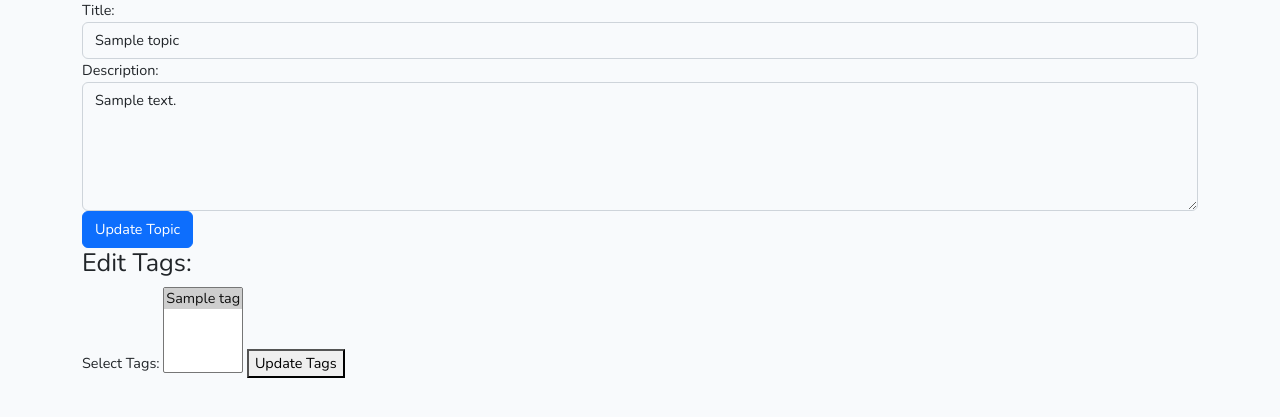
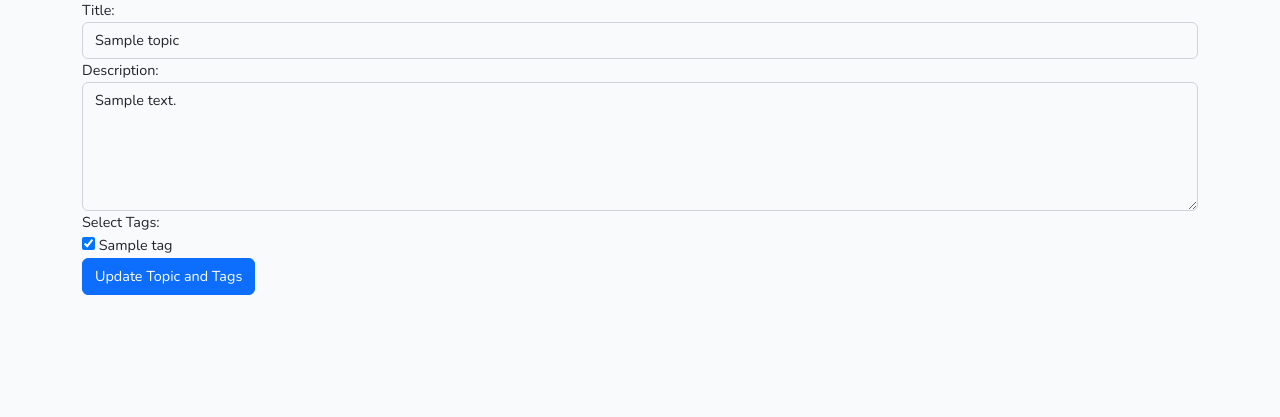
Before and after one commit to S-witsel/prg5herkansing_versie2, a Laravel app: page /topics/1/edit in a window 1280 px wide. Shown: the part 131-548 px from the top of the page. Run offline with Laravel 10, Linux system fonts and the light colour scheme; a user stored in the database is signed in; tables that the repository leaves empty hold one stand-in row (values such as "Sample post"); grey boxes marked "Sample" are stand-in pictures; style sheets or scripts are compiled from the project's sources.

Commit message:
Done i think

```diff
--- a/app/Http/Controllers/TopicController.php
+++ b/app/Http/Controllers/TopicController.php
@@ -67,12 +67,10 @@ class TopicController extends Controller
 
     public function destroy(Topic $topic)
     {
-        // Check if the authenticated user is the owner of the topic
         if (auth()->user()->id !== $topic->user_id) {
             return redirect()->route('home')->with('error', 'You do not have permission to delete this topic.');
         }
 
-        // Delete the topic
         $topic->delete();
 
         return redirect()->route('home')->with('success', 'Topic deleted successfully.');
@@ -96,19 +94,20 @@ class TopicController extends Controller
 
     public function update(Request $request, Topic $topic)
     {
-        if (auth()->user()->id !== $topic->user_id) {
-            return redirect()->route('home')->with('error', 'You do not have permission to update this topic.');
-        }
-
         $request->validate([
             'title' => 'required|max:255',
             'description' => 'required',
         ]);
 
+        // Update topic details
         $topic->update([
             'title' => $request->input('title'),
             'description' => $request->input('description'),
         ]);
+
+        // Update tags
+        $tagIds = $request->input('tag_ids', []); // Get selected tag IDs or an empty array if none selected
+        $topic->tags()->sync($tagIds); // Sync the selected tags
 
         return redirect()->route('topics.show', $topic)->with('success', 'Topic updated successfully.');
     }
--- a/resources/views/topics/edit.blade.php
+++ b/resources/views/topics/edit.blade.php
@@ -1,4 +1,3 @@
-
 @extends('layouts.app')
 
 @section('content')
@@ -18,23 +17,19 @@
                 <textarea name="description" id="description" class="form-control" rows="5" required>{{ $topic->description }}</textarea>
             </div>
 
-            <button type="submit" class="btn btn-primary">Update Topic</button>
-        </form>
-        <h3>Edit Tags:</h3>
-        <form action="{{ route('topics.updateTags', $topic) }}" method="post">
-            @csrf
-            @method('PUT')
+            <label>Select Tags:</label>
 
-            <label for="tag_ids">Select Tags:</label>
-            <select name="tag_ids[]" id="tag_ids" multiple>
+            <div class="tag-grid">
                 @foreach($allTags as $tag)
-                    <option value="{{ $tag->id }}" {{ in_array($tag->id, $topic->tags->pluck('id')->toArray()) ? 'selected' : '' }}>
-                        {{ $tag->name }}
-                    </option>
+                    <div class="tag-checkbox">
+                        <input type="checkbox" name="tag_ids[]" value="{{ $tag->id }}" id="tag_{{ $tag->id }}"
+                            {{ in_array($tag->id, $topic->tags->pluck('id')->toArray()) ? 'checked' : '' }}>
+                        <label for="tag_{{ $tag->id }}">{{ $tag->name }}</label>
+                    </div>
                 @endforeach
-            </select>
+            </div>
 
-            <button type="submit">Update Tags</button>
+            <button type="submit" class="btn btn-primary">Update Topic and Tags</button>
         </form>
     </div>
 @endsection
--- a/resources/views/topics/topic_detail.blade.php
+++ b/resources/views/topics/topic_detail.blade.php
@@ -7,7 +7,6 @@
             <div class="card-body">
                 <h5 class="card-title">{{ $topic->title }}</h5>
                 <p>By {{ $topic->user->name }}</p>
-                <strong>Tags:</strong>
                 @forelse($topic->tags as $tag)
                     <span>{{ $tag->name }},</span>
                 @empty
--- a/routes/web.php
+++ b/routes/web.php
@@ -52,3 +52,7 @@ Route::middleware(['special.rights'])->group(function () {
     Route::post('/admin/tags', [TagController::class, 'createTag'])->name('tags.store');
     Route::delete('/admin/tags', [TagController::class, 'deleteTag'])->name('tags.destroy');
 });
+
+
+
+Route::delete('/topics/{topic}', [TopicController::class, 'destroy'])->name('topics.destroy')->middleware(['auth', 'topic.ownership']);
```
Also changed, not shown: resources/views/home.blade.php (+7 -6 lines), resources/views/topics/create.blade.php (+8 -4 lines).
